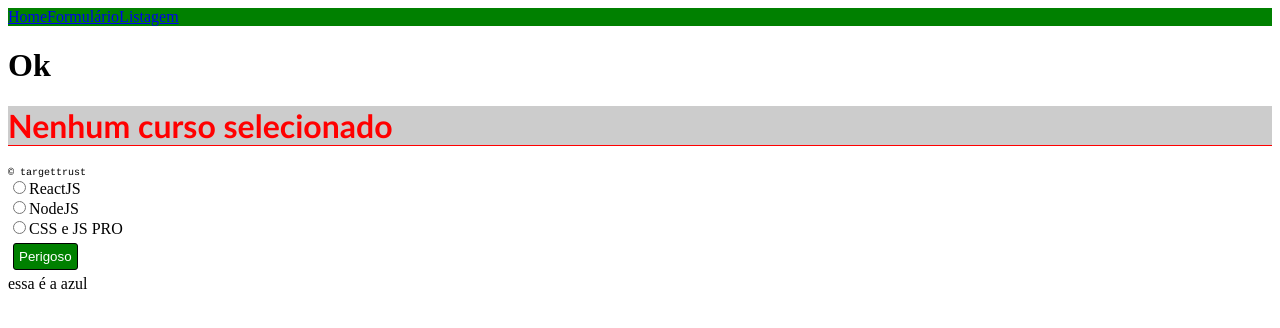
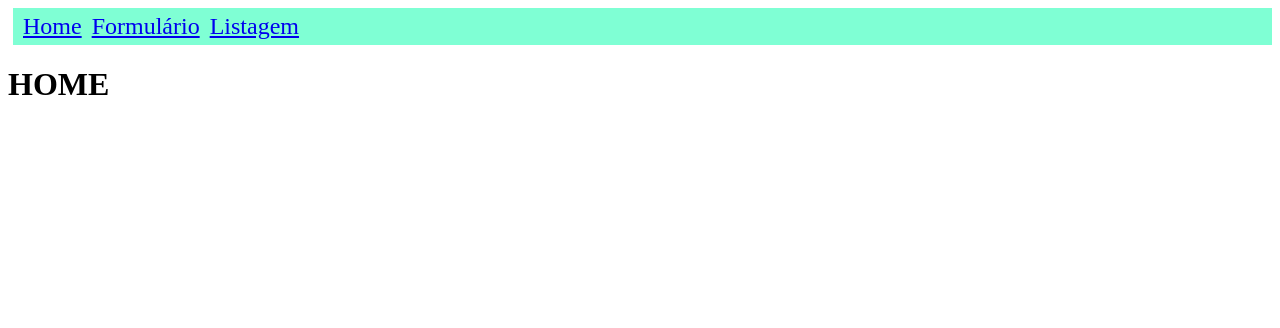
Before and after one commit to igorSoares7/react-js, a React (Vite) app in the folder app-react/: page / in a window 1280 px wide. Shown: the top 328 px of the page. Built offline with nearby package versions, Linux system fonts and the light colour scheme.

Commit message:
Aula 06 - introdução ao react router

```diff
--- a/app-react/package.json
+++ b/app-react/package.json
@@ -12,6 +12,7 @@
   "dependencies": {
     "react": "^18.3.1",
     "react-dom": "^18.3.1",
+    "react-router-dom": "^6.28.0",
     "styled-components": "^6.1.13"
   },
   "devDependencies": {
--- a/app-react/src/App.tsx
+++ b/app-react/src/App.tsx
@@ -1,61 +1,21 @@
-import React, { useEffect, useState } from "react"
-import Titulo from './Components/Titulo'
-import BotaoCustom from "./Components/Botao/botao.styled"
+import { BrowserRouter, Routes, Route } from "react-router-dom";
 import MenuCustom from "./Components/Menu/Menu.styled"
-import Teste from "./Components/Teste"
-
-interface OpcaoCursoProps {
-  item:string,
-}
+import "./App.scss"
 
 const App = () => {
 
-  const [curso, setCurso] = useState("Nenhum curso selecionado")
-
-  const handlerCurso = (evt: React.ChangeEvent<HTMLInputElement>) => {
-    setCurso(evt.target.value)
-  }
-
-  useEffect(() => {
-    console.log("Mudou o state")
-  })
-  useEffect(() => {
-    console.log("Mudou o state do curso")
-  },[curso])
-
-  const cursos = ['ReactJS', 'NodeJS', 'CSS e JS PRO']
-
-  const OpcaoCurso = ({item}:OpcaoCursoProps) => (
-      <>
-      <label>
-        <input
-          type="radio"
-          name="curso"
-          value={item}
-          onChange={handlerCurso}
-          checked={curso == item}
-        />
-        {item}
-      </label>
-      <br />
-      </>
-  )
-
   return (
     <>
-      <MenuCustom />
-      <h1>Ok</h1>
+      <BrowserRouter>
+        <MenuCustom />
+        <Routes>
+          <Route path="/" element={<h1>HOME</h1>} />
+          <Route path="/formulario" element={<h1>FORMULARIO</h1>} />
+          <Route path="/listagem" element={<h1>LISTAGEM</h1>} />
 
+        </Routes>
 
-      <Titulo nome={curso} />
-
-
-    {cursos.map((item, index) => {
-      return <OpcaoCurso item={item} key={index} />
-    })}
-
-    <BotaoCustom severity="warning" label="Perigoso" />
-    <Teste azul="essa é a azul"></Teste>
+      </BrowserRouter>
     </>
   )
 }
--- a/app-react/src/Components/Menu/Menu.styled.ts
+++ b/app-react/src/Components/Menu/Menu.styled.ts
@@ -2,7 +2,13 @@
 import Menu from ".";
 const MenuCustom = styled(Menu)`
     nav{
-        background-color: green;
+        background-color: aquamarine;
+        margin-left: 5px;
+        padding: 5px;
+        font-size: 1.5em;
+        a{
+            padding: 5px;
+        }
 
     }
 `;
```
Also changed, not shown: app-react/src/Pages/Home/index.tsx (added, +7 -0 lines), 1 other file (tests, documents, lock files or other folders).
